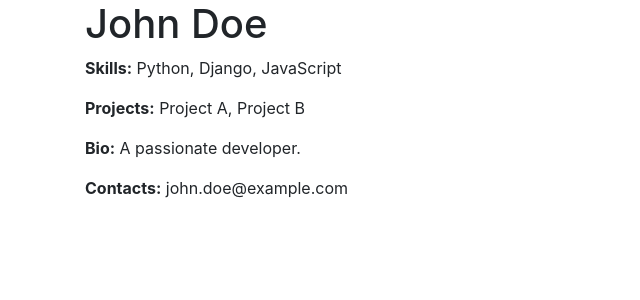
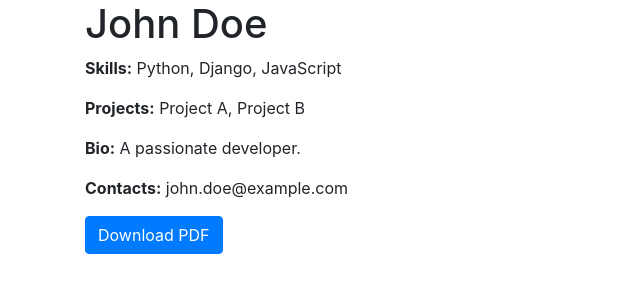
Before and after one commit to datysho/DTEAM-django-practical-test, a Django app: page /cv/1/ in a window 1280 px wide. Shown: the top 300 px of the page, without its empty margins (0-640 px from the left). Run offline with Django 3.2, Linux system fonts and the light colour scheme; data comes from the database, SQL or seed files in the repository; some libraries are stand-ins or nearby versions.

Commit message:
second task was completed

```diff
--- a/CVProject/urls.py
+++ b/CVProject/urls.py
@@ -21,4 +21,5 @@ urlpatterns = [
     path('admin/', admin.site.urls),
     path('', main_views.cv_list, name='cv_list'),
     path('cv/<int:id>/', main_views.cv_detail, name='cv_detail'),
+    path('cv/<int:id>/pdf/', main_views.cv_pdf, name='cv_pdf'),
 ]
--- a/main/templates/main/cv_detail.html
+++ b/main/templates/main/cv_detail.html
@@ -10,6 +10,7 @@
         <p><strong>Projects:</strong> {{ cv.projects }}</p>
         <p><strong>Bio:</strong> {{ cv.bio }}</p>
         <p><strong>Contacts:</strong> {{ cv.contacts }}</p>
+        <a href="{% url 'cv_pdf' cv.id %}" class="btn btn-primary">Download PDF</a>
     </div>
 </body>
 </html>
--- a/main/views.py
+++ b/main/views.py
@@ -1,10 +1,31 @@
 from django.shortcuts import render, get_object_or_404
+from django.template.loader import render_to_string
+from django.http import HttpResponse
+from weasyprint import HTML
 from .models import CV
+
+
+def cv_pdf(request, id):
+    """
+    Generate a PDF version of the CV detail.
+    """
+    cv = get_object_or_404(CV, id=id)
+    # Render a template to a HTML string specifically for PDF
+    html_string = render_to_string('main/cv_detail_pdf.html', {'cv': cv})
+    # Use request.build_absolute_uri() as the base URL for relative assets
+    html = HTML(string=html_string, base_url=request.build_absolute_uri())
+    pdf = html.write_pdf()
+
+    response = HttpResponse(pdf, content_type='application/pdf')
+    response['Content-Disposition'] = 'attachment; filename="cv_{}.pdf"'.format(cv.id)
+    return response
+
 
 def cv_list(request):
     cvs = CV.objects.all()
     return render(request, 'main/cv_list.html', {'cvs': cvs})
 
+
 def cv_detail(request, id):
     cv = get_object_or_404(CV, id=id)
     return render(request, 'main/cv_detail.html', {'cv': cv})
--- a/pyproject.toml
+++ b/pyproject.toml
@@ -8,7 +8,8 @@ authors = [
 readme = "README.md"
 requires-python = ">=3.10"
 dependencies = [
-    "django (>=5.1.7,<6.0.0)"
+    "django (>=5.1.7,<6.0.0)",
+    "weasyprint (>=64.1,<65.0)"
 ]
 
 
```
Also changed, not shown: main/templates/main/cv_detail_pdf.html (added, +22 -0 lines), 1 other file.
